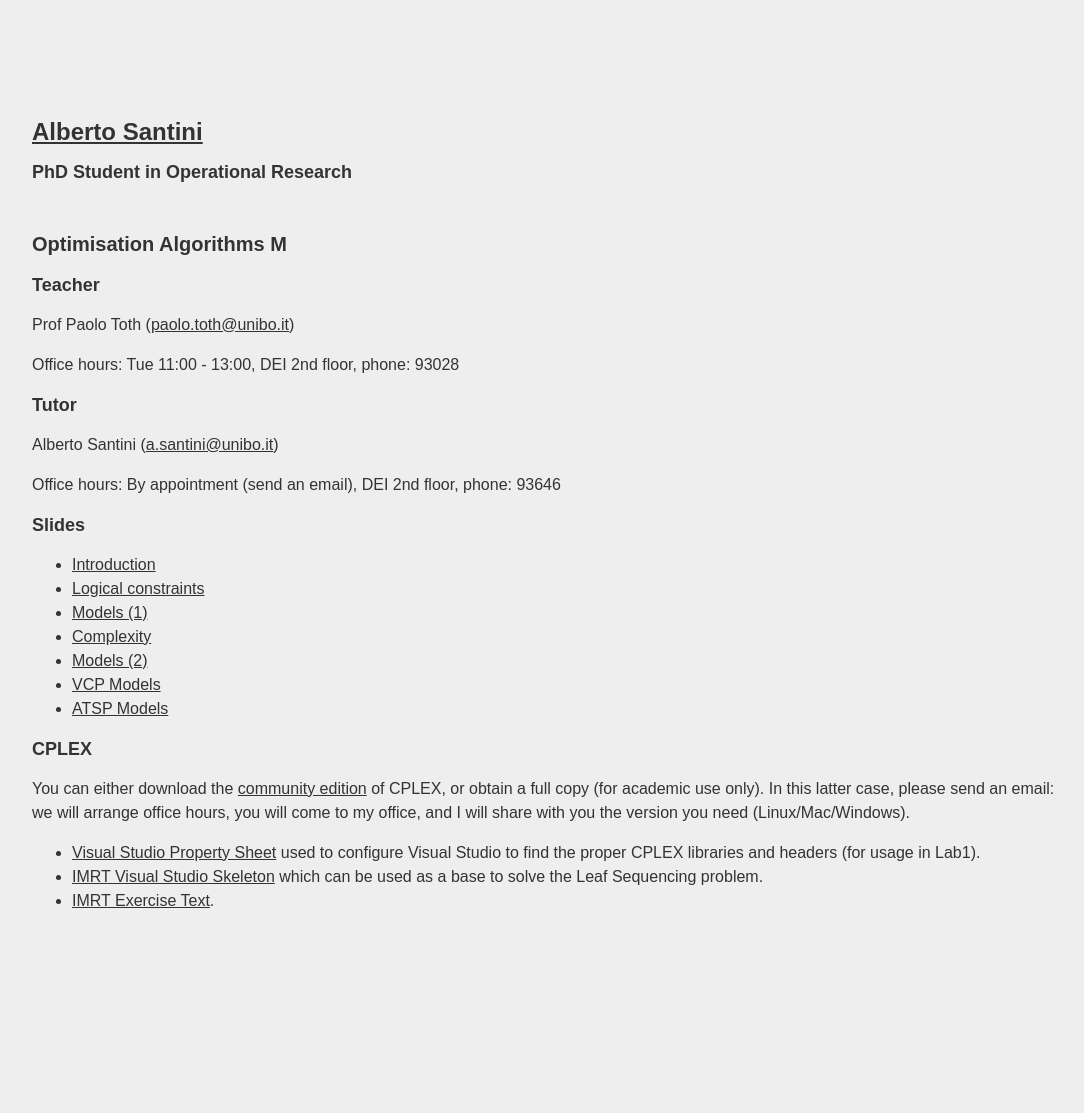
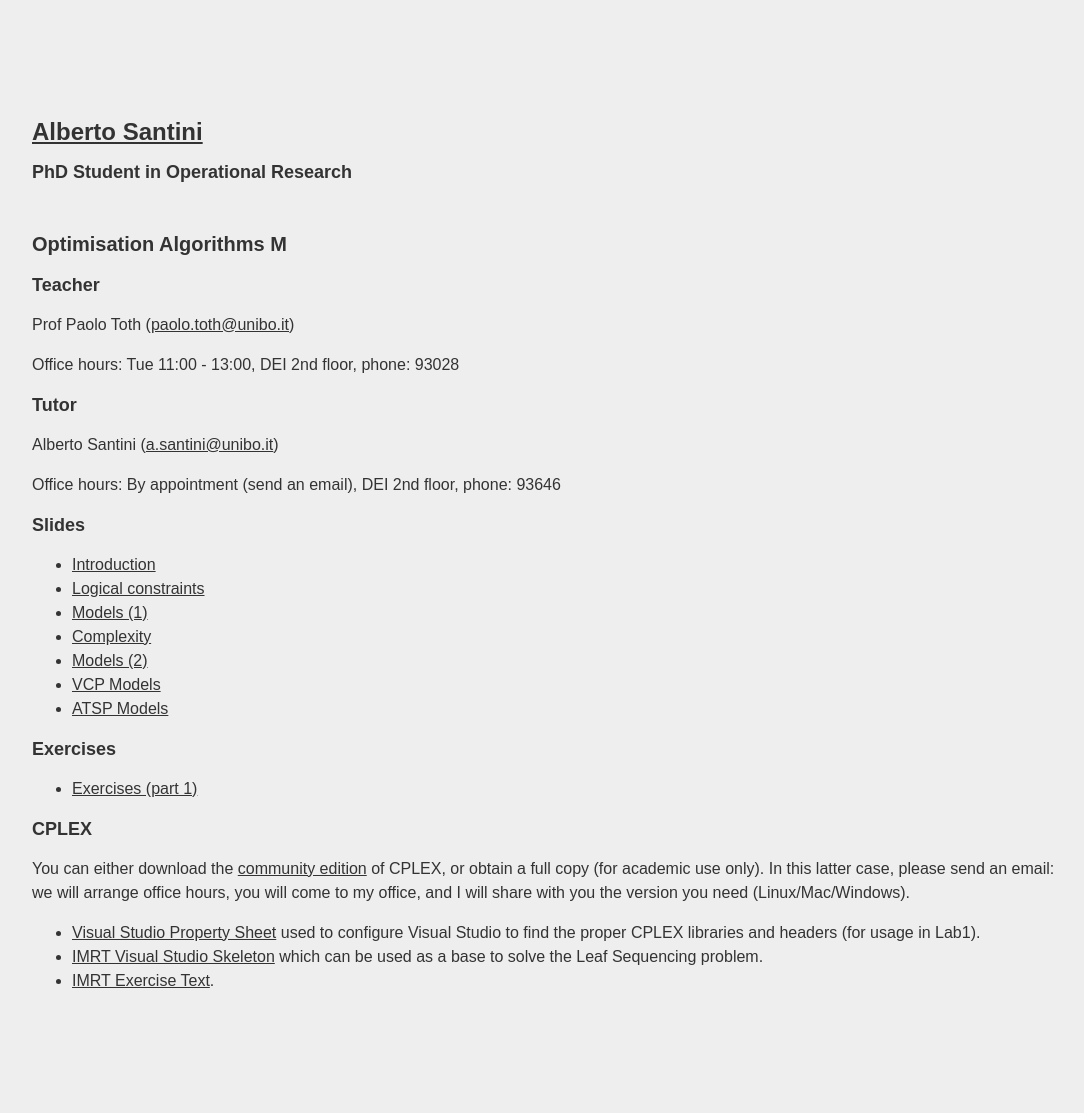
Before and after one commit to alberto-santini/alberto-santini.github.io, a Jekyll site: the page built from oa/index.html, in a window 1280 px wide. Shown: the whole page, without its empty margins (88-1172 px from the left). Built offline with Jekyll 4.4.1, drawn with Linux system fonts in a browser that asks for light colours; before the commit the page ends 1033 px from its top, so only the background shows below that.

Commit message:
Added OA Exercises

```diff
--- a/oa/index.html
+++ b/oa/index.html
@@ -44,6 +44,14 @@
   </div>
 
   <div>
+    <h1>Exercises</h1>
+
+    <ul>
+      <li><a href="/files/oa/Exercises_part_1.pgf">Exercises (part 1)</a></li>
+    </ul>
+  </div>
+
+  <div>
     <h1>CPLEX</h1>
 
     <p>
```
Also changed, not shown: 1 other file.
